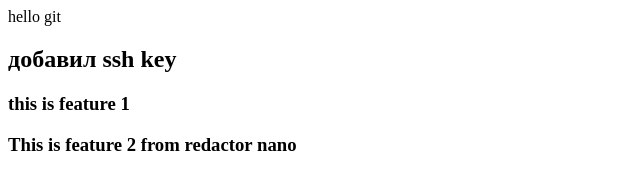
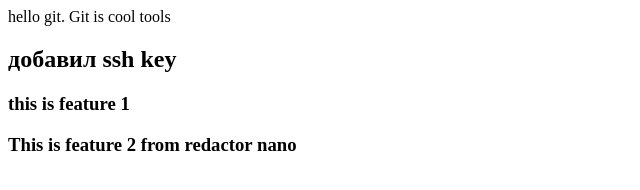
Before and after one commit to Andrew1996-la/git-advanced-practice, a plain HTML site: page index.html in a window 1280 px wide. Shown: the whole page, without its empty margins (0-640 px from the left). Drawn offline with Linux system fonts and the light colour scheme.

Commit message:
change header h1

```diff
--- a/index.html
+++ b/index.html
@@ -6,7 +6,7 @@
     <title>Git advanced practice</title>
 </head>
 <body
-    <h1>hello git</h1>
+    <h1>hello git. Git is cool tools</h1>
     <h2>добавил ssh key</h2>
     <h3>this is feature 1</h3>
     <h3>This is feature 2 from redactor nano</h3>
```
